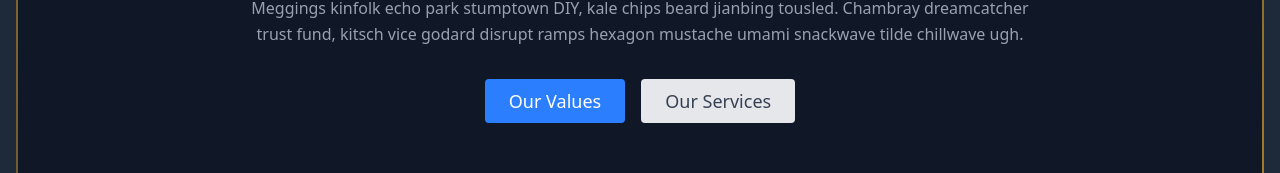
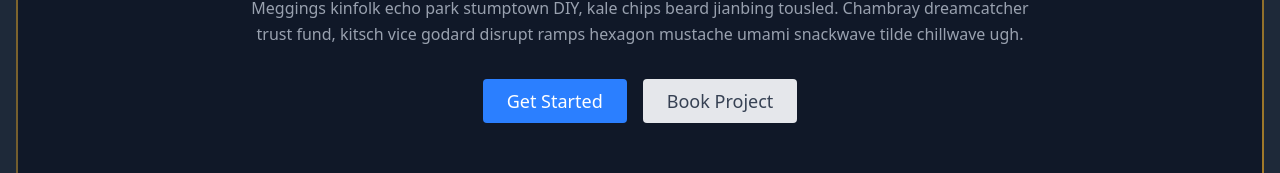
Before and after one commit to asherfraz/Mega-Links-Enterprises, a React (Vite) app in the folder mle-frontend/: page / in a window 1280 px wide. Shown: the part 572-745 px from the top of the page. Built offline with nearby package versions, Linux system fonts and the light colour scheme; a web font is replaced by a local one.

Commit message:
FIX: Some page fixes

```diff
--- a/mle-frontend/src/Layout.jsx
+++ b/mle-frontend/src/Layout.jsx
@@ -9,7 +9,7 @@ const Layout = ({ children }) => {
 			<div className="min-w-full min-h-screen flex flex-col bg-gray-100 dark:bg-gray-800 text-gray-900 dark:text-white">
 				<ScrollToTop />
 				<Navbar />
-				<main className=" dark:bg-gray-800">{children}</main>
+				<main className="  dark:bg-gray-800">{children}</main>
 				<Footer />
 			</div>
 		</ReactLenis>
--- a/mle-frontend/src/components/Hero.jsx
+++ b/mle-frontend/src/components/Hero.jsx
@@ -54,6 +54,7 @@ import {
 } from "framer-motion";
 import "./styles/AnimatedOutlinedBlock.css";
 import "@fontsource/rubik-scribble";
+import { Link } from "react-router";
 
 const Hero = () => {
 	const mouseX = useMotionValue(0);
@@ -228,12 +229,18 @@ const Hero = () => {
 									transition={{ duration: 2.5, delay: 1, ease: "easeInOut" }}
 									className="flex justify-center gap-4"
 								>
-									<button className="inline-flex text-white bg-blue-500 border-0 py-1 px-3 sm:py-2 sm:px-6 rounded text-lg hover:bg-blue-800 transition">
-										Our Values
-									</button>
-									<button className="inline-flex text-gray-700 bg-gray-200 border-0 py-1 px-3 sm:py-2 sm:px-6 rounded text-lg hover:bg-gray-600 hover:text-white transition">
-										Our Services
-									</button>
+									<Link
+										to="contact"
+										className="inline-flex text-white bg-blue-500 border-0 py-1 px-3 sm:py-2 sm:px-6 rounded text-lg hover:bg-blue-800 transition"
+									>
+										Get Started
+									</Link>
+									<Link
+										to="project-requirement"
+										className="inline-flex text-gray-700 bg-gray-200 border-0 py-1 px-3 sm:py-2 sm:px-6 rounded text-lg hover:bg-gray-600 hover:text-white transition"
+									>
+										Book Project
+									</Link>
 								</motion.div>
 							</motion.div>
 						</div>
--- a/mle-frontend/src/components/PageBreadcrumb.jsx
+++ b/mle-frontend/src/components/PageBreadcrumb.jsx
@@ -6,7 +6,6 @@ import RevealComponent from "./RevealComponent";
 const PageBreadcrumb = ({ pageName, pageTitle }) => {
 	return (
 		<RevealComponent noPadding={true} width="full">
-			<div className="m-4">
 			<div className="flex flex-col items-center justify-center w-full h-fit px-4 py-8 bg-white dark:bg-gray-900 shadow-md">
 				{/* Page Name */}
 				<h2 className="text-lg font-[monospace] font-semibold text-gray-800 dark:text-white mb-4">
@@ -93,7 +92,6 @@ const PageBreadcrumb = ({ pageName, pageTitle }) => {
 					</ol>
 				</nav>
 			</div>
-			</div>
 		</RevealComponent>
 	);
 };
--- a/mle-frontend/src/components/RevealComponent.jsx
+++ b/mle-frontend/src/components/RevealComponent.jsx
@@ -24,7 +24,7 @@ const RevealComponent = ({ children, width = "full", noPadding = false }) => {
 				}}
 				initial="hidden"
 				animate={mainControls}
-				transition={{ duration: 2, delay: 0.25, ease: "easeInOut" }}
+				transition={{ duration: 1, delay: 0.25, ease: "easeInOut" }}
 			>
 				<section className="min-h-fit flex items-center justify-center m-4 rounded-lg shadow-md bg-white dark:bg-gray-800 dark:border-gray-700">
 					{noPadding ? (
```
Lines whose indentation alone changed are shown as unchanged.
